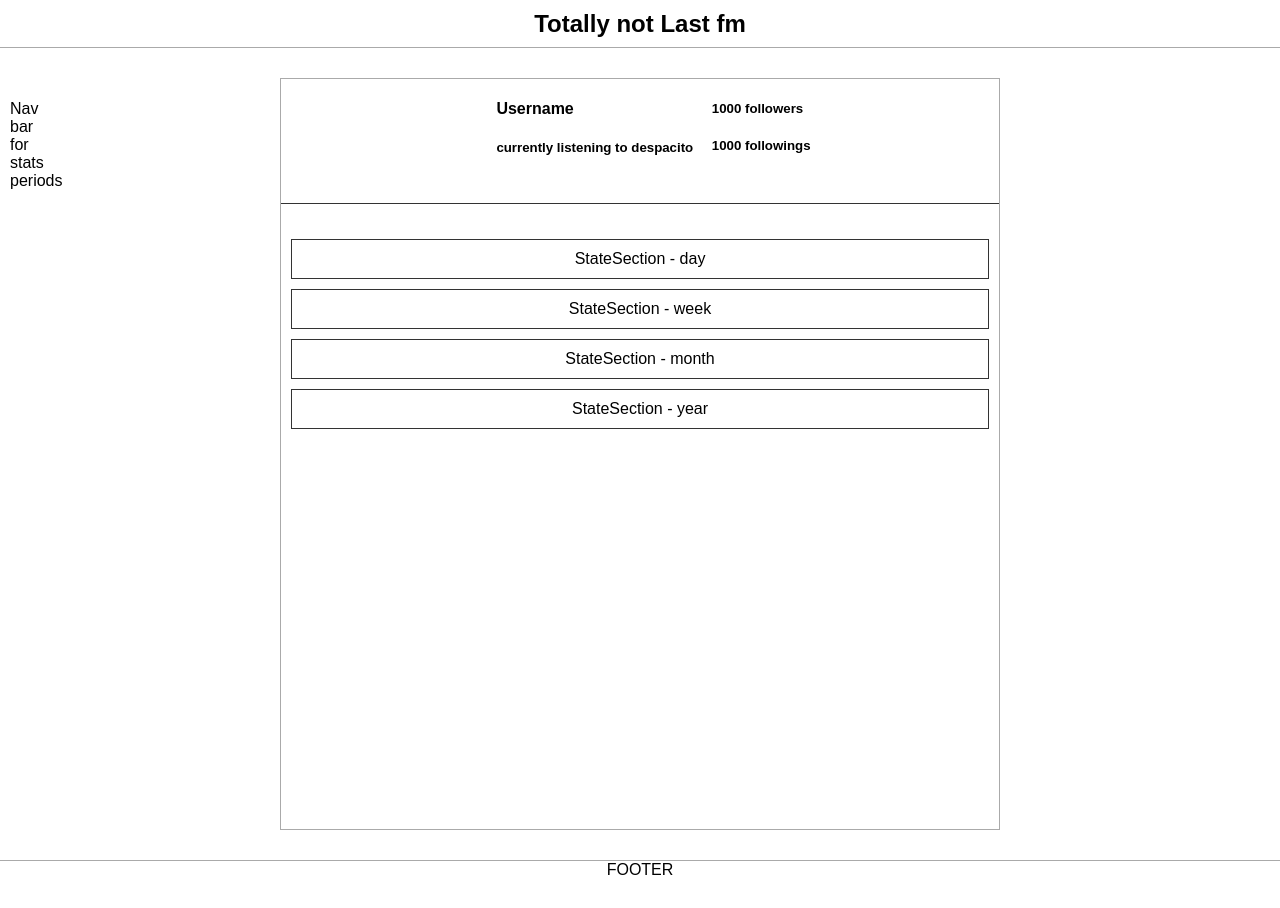
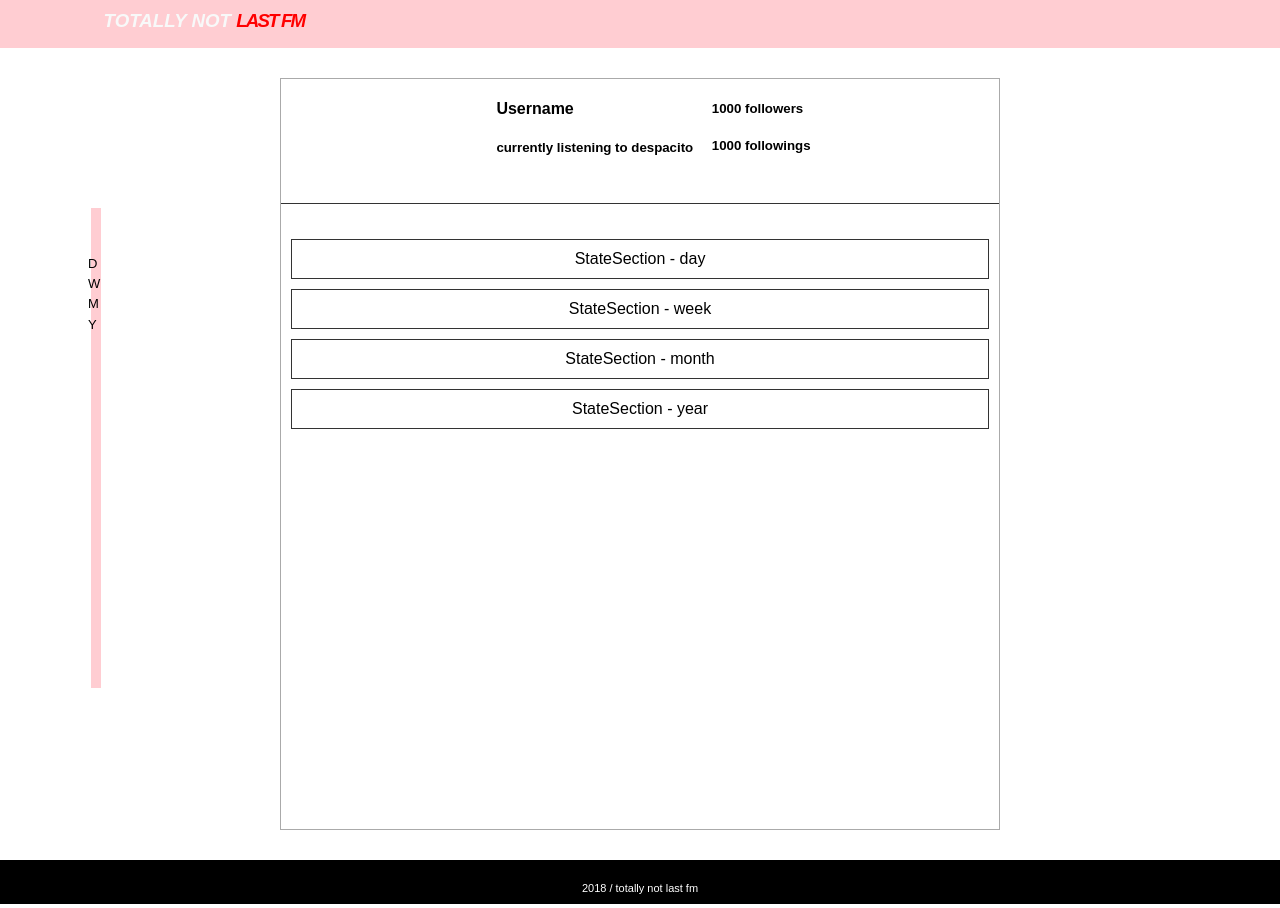
Before and after one commit to Boisier/Totally-not-Last-fm, a React app: page / in a window 1280 px wide. Built offline with nearby package versions, Linux system fonts and the light colour scheme.

Commit message:
styleeee

```diff
--- a/src/scenes/Footer/Footer.js
+++ b/src/scenes/Footer/Footer.js
@@ -5,7 +5,7 @@ import './Footer.scss'
 export default class extends Component {
   render = () => (
     <footer>
-      <span>FOOTER</span>
+      <span>2018 / totally not last fm</span>
     </footer>
   )
 }
--- a/src/scenes/Footer/Footer.scss
+++ b/src/scenes/Footer/Footer.scss
@@ -1,9 +1,13 @@
 footer
 {
+  @import url('https://fonts.googleapis.com/css?family=Rubik:300,300i,400,400i,500,500i,700,700i,900,900i');
+
+  font-family:'Rubik', sans-serif;
   height: 3em;
   width: 100%;
-
   text-align: center;
-
-  border-top: 1px solid #AAA;
+  background-color:black;
+  color:white;
+  padding:2em;
+  font-size:11px;
 }
--- a/src/scenes/Header/Header.js
+++ b/src/scenes/Header/Header.js
@@ -8,7 +8,7 @@ export default class extends Component {
   render () {
     return (
       <header>
-        <h1>Totally not Last fm</h1>
+        <h3>Totally not <span className = "red">Last fm</span></h3>
       </header>
     )
   }
--- a/src/scenes/Header/Header.scss
+++ b/src/scenes/Header/Header.scss
@@ -1,7 +1,14 @@
+$pink: #ffcdd2;
+$grey: #f8f9f9;
+$yellow: #a3e4d7;
 $header-height: 3em;
 
 header
 {
+
+  @import url('https://fonts.googleapis.com/css?family=Rubik:300,300i,400,400i,500,500i,700,700i,900,900i');
+
+  font-family:'Rubik', sans-serif;
   display: block;
   position: fixed;
   top: 0;
@@ -9,16 +16,24 @@ header
 
   height: $header-height;
   width: 100%;
+  z-index:1000;
+  background-color: $pink;
 
-  background-color: #FFF;
+  h3
+  {
+    width:23%;
+    color: $grey;
+    margin: 10px;
+    padding-left: 5em;
+    text-align: left;
+    font-style: italic;
+    text-transform: uppercase;
+    cursor: pointer;
 
-  border-bottom: 1px solid #AAA;
-
-  h1
-  {
-    margin: 10px auto;
-    padding: 0;
-    text-align: center;
+    .red {
+      letter-spacing: -0.1em;
+      color: red;
+    }
   }
 }
 
--- a/src/scenes/Home/scenes/StatsPeriodesNavBar/StatsPeriodesNavBar.js
+++ b/src/scenes/Home/scenes/StatsPeriodesNavBar/StatsPeriodesNavBar.js
@@ -5,11 +5,14 @@ import './StatsPeriodesNavBar.scss'
 export default class extends Component {
   render = () => (
     <nav className="stats-period-nav">
-      Nav<br />
-      bar<br />
-      for<br />
-      stats<br />
-      periods
+      <div className="stats-bar">
+      </div>
+      <ul className="side-nav">
+        <li>d<span>aily</span></li>
+        <li>w<span>eekly</span></li>
+        <li>m<span>onthly</span></li>
+        <li>y<span>early</span></li>
+      </ul>
     </nav>
   )
 }
--- a/src/scenes/Home/scenes/StatsPeriodesNavBar/StatsPeriodesNavBar.scss
+++ b/src/scenes/Home/scenes/StatsPeriodesNavBar/StatsPeriodesNavBar.scss
@@ -1,8 +1,72 @@
+$pink: #ffcdd2;
+$grey: #f8f9f9;
+$yellow: #a3e4d7;
+$header-height: 3em;
+
 .stats-period-nav
 {
+
+  @import url('https://fonts.googleapis.com/css?family=Rubik:300,300i,400,400i,500,500i,700,700i,900,900i');
+
+  font-family:'Rubik', sans-serif;
   display: block;
   position: fixed;
 
-  left: 10px;
-  top: 100px;
+  left: 3em;
+  top: 30%;
+
+  .stats-bar {
+    position:fixed;
+    left:5.7em;
+    background-color: $pink;
+    height:60vh;
+    width:0.6em;
+    z-index:-1;
+    top: 13em;
+  }
+
+ .side-nav {
+    li {
+      list-style-type: none;
+      position: relative fixed;
+      left:-2em;
+      font-size:13px;
+      font-weight:500;
+      padding: 0 0 0.4em 0;
+      text-transform:uppercase;
+      letter-spacing: -0.3em;
+      cursor:pointer;
+      color:black;
+
+      span {
+        display:none;
+      }
+
+      &.active {
+        font-style:italic;
+        list-style-type: none;
+        font-size:40px;
+        font-weight:700;
+        color:red;
+        letter-spacing:-0.1em;
+        span {
+          display:inline;
+        }
+      }
+
+    }
+
+    li:hover {
+
+      font-style:italic;
+      list-style-type: none;
+      font-size:40px;
+      font-weight:700;
+      color:red;
+      letter-spacing:-0.1em;
+      span {
+        display:inline;
+      }
+    }
+  }
 }
```
